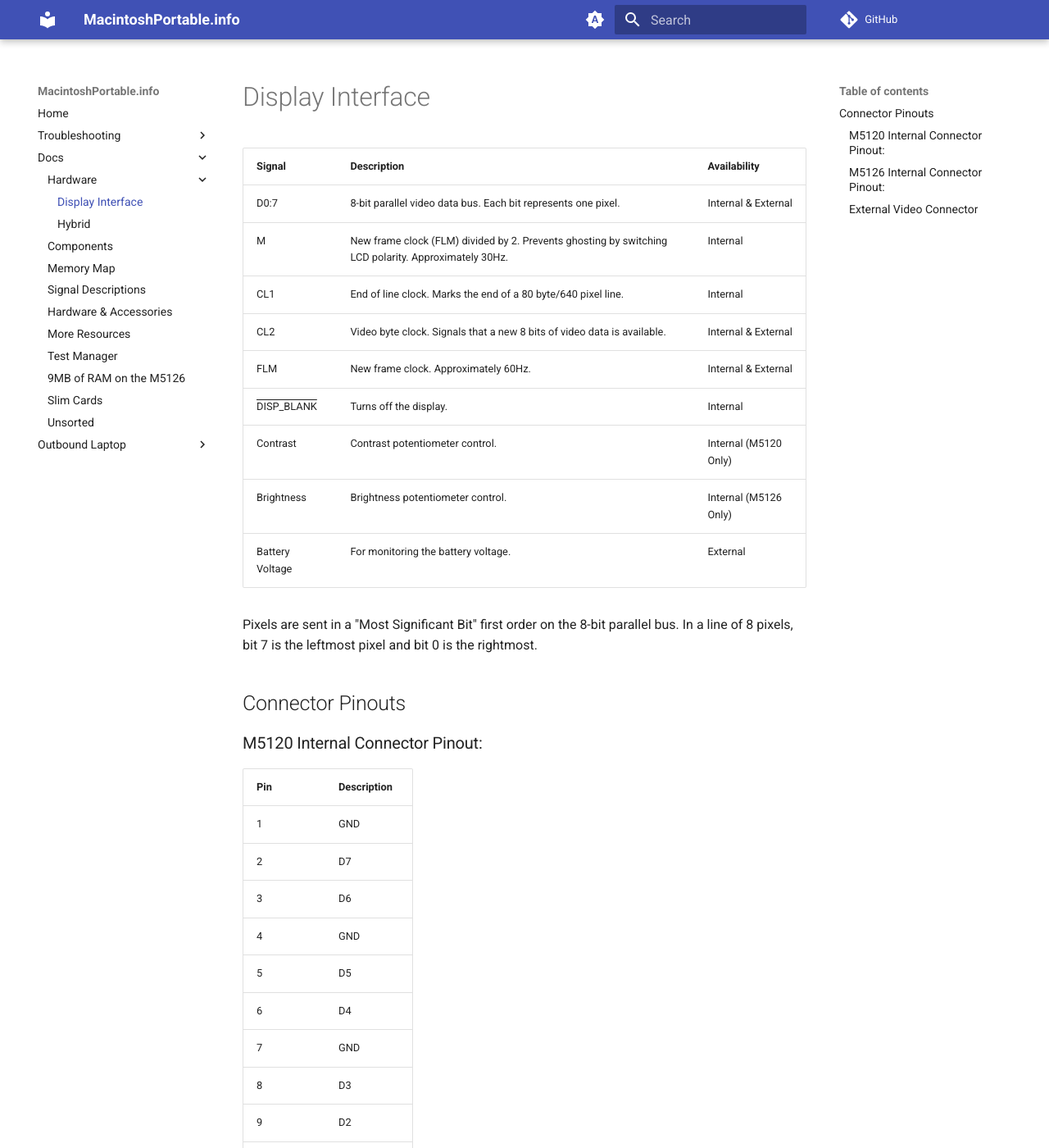
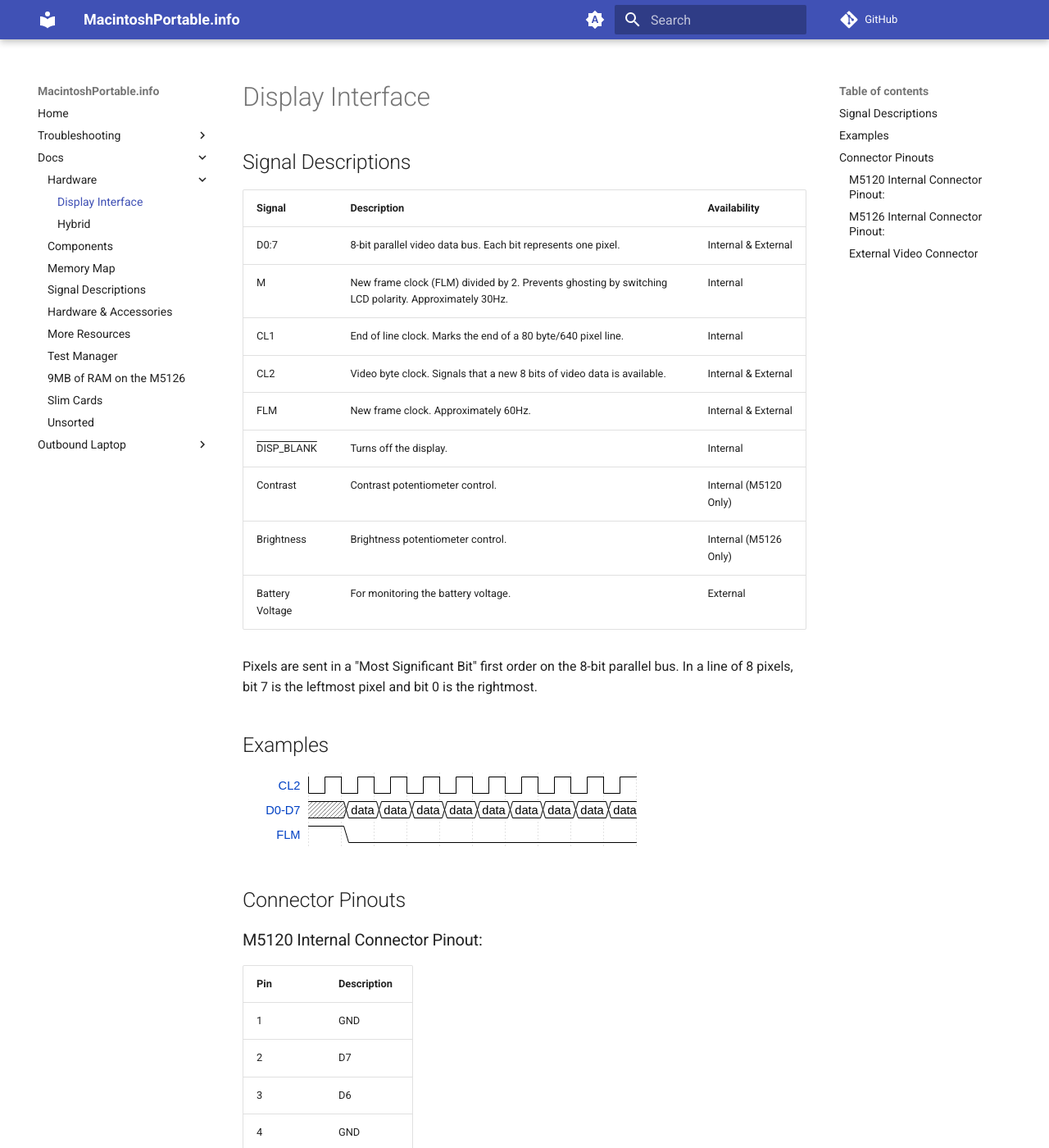
Before and after one commit to rezafouladian/MacintoshPortable, an MkDocs documentation site: the page built from docs/DisplayInterface.md, in a window 1280 px wide and 1400 px high. Shown: the whole window at 82% size. Built offline with MkDocs 1.6.1 and Material for MkDocs 9.7.7, drawn with Linux system fonts in a browser that asks for light colours; comment, search, counter and statistics services are not loaded.

Commit message:
Add example waveform

```diff
--- a/docs/DisplayInterface.md
+++ b/docs/DisplayInterface.md
@@ -1,5 +1,5 @@
 
-
+## Signal Descriptions
 | Signal | Description | Availability |
 | --- | --- | --- |
 | D0:7 | 8-bit parallel video data bus. Each bit represents one pixel. | Internal & External |
@@ -13,6 +13,9 @@
 | Battery Voltage | For monitoring the battery voltage. | External |
 
 Pixels are sent in a "Most Significant Bit" first order on the 8-bit parallel bus. In a line of 8 pixels, bit 7 is the leftmost pixel and bit 0 is the rightmost.
+
+## Examples
+![](media/displaydata.svg)
 
 ## Connector Pinouts
 
```
Also changed, not shown: docs/media/displaydata.svg (added).
